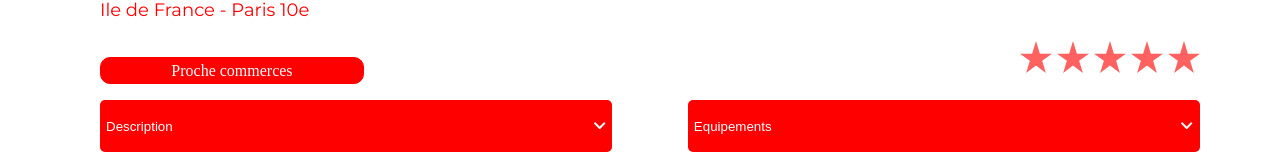
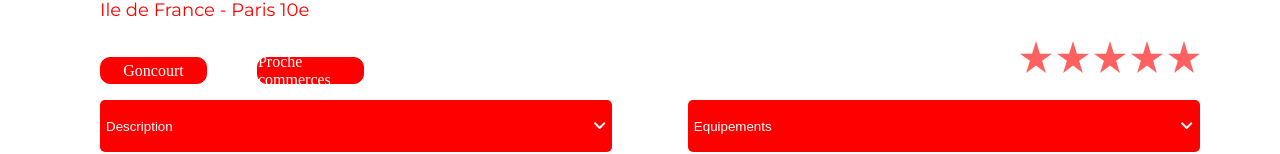
Before and after one commit to fodie94/Projet11, a React (Create React App) app: page /logement/0979876d in a window 1280 px wide. Shown: the part 608-762 px from the top of the page. Built offline with nearby package versions, Linux system fonts and the light colour scheme.

Commit message:
slice retirer

```diff
--- a/src/components/Logement.jsx
+++ b/src/components/Logement.jsx
@@ -66,7 +66,7 @@ export default function Logement({
           </div>
           <div className="LogementTagsRatings">
             <div className="LogementTags">
-              {tags.slice(1).map((tag, index) => (
+              {tags.map((tag, index) => (
                 <p key={index}>{tag}</p>
               ))}
             </div>
@@ -78,7 +78,7 @@ export default function Logement({
             <Collapse title="Description" content={description} />
             <Collapse
               title="Equipements"
-              content={equipments.slice(1).map((equipment, index) => (
+              content={equipments.map((equipment, index) => (
                 <p key={index}>{equipment}</p>
               ))}
             />
```
